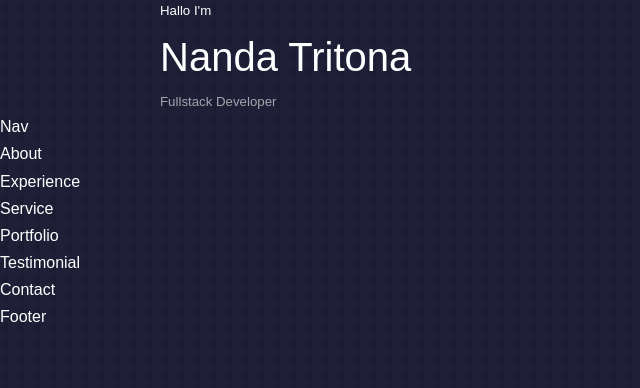
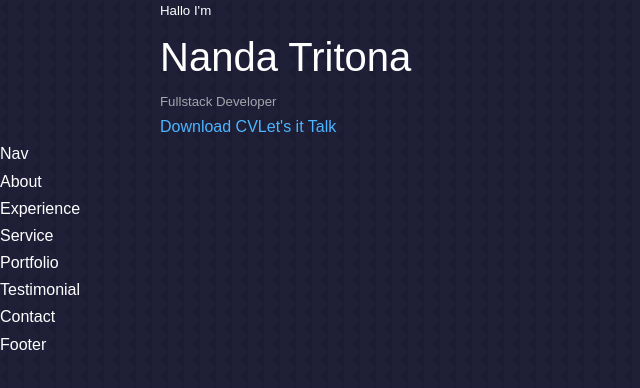
Before and after one commit to nandatritona/PortfolioMe, a React (Create React App) app in the folder reactapp/: page / in a window 1280 px wide. Shown: the top 388 px of the page, without its empty margins (0-640 px from the left). Built offline with nearby package versions, Linux system fonts and the light colour scheme.

Commit message:
menambahkan contoh cv

```diff
--- a/reactapp/src/components/header/CTA.jsx
+++ b/reactapp/src/components/header/CTA.jsx
@@ -1,5 +1,5 @@
 import React from 'react'
-import CV from '../../assets/CV.pdf'
+import CV from '../../assets/cvme.pdf'
 
 export const CTA = () => {
     return (
--- a/reactapp/src/components/header/Header.jsx
+++ b/reactapp/src/components/header/Header.jsx
@@ -1,5 +1,6 @@
-import React from 'react'
-import './header.css'
+import React from 'react';
+import './header.css';
+import CTA from './CTA';
 
 export const Header = () => {
     return (
@@ -8,6 +9,7 @@ export const Header = () => {
                 <h5>Hallo I'm</h5>
                 <h1>Nanda Tritona</h1>
                 <h5 className="text-light">Fullstack Developer</h5>
+                <CTA />
             </div>
         </header>
     )
```
Also changed, not shown: 1 other file (tests, documents, lock files or other folders).
